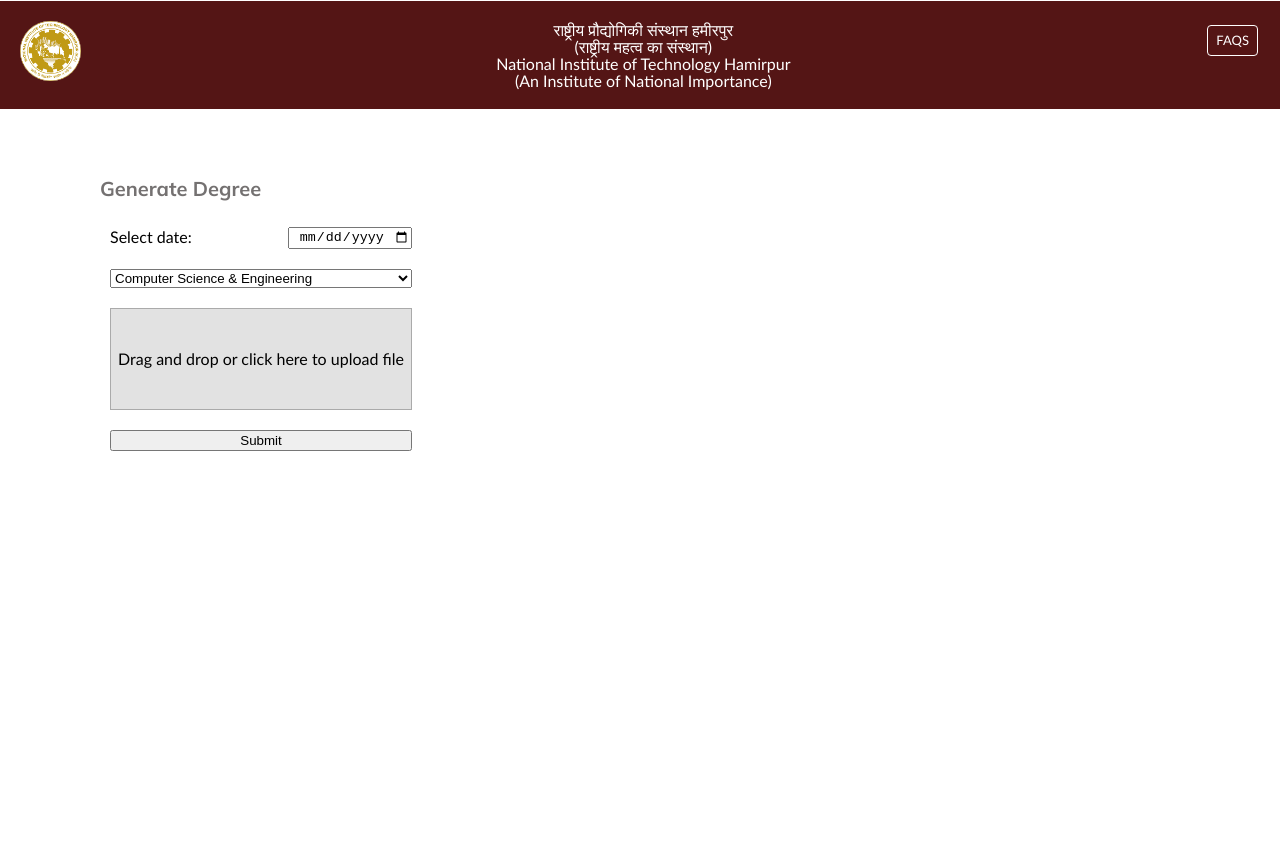
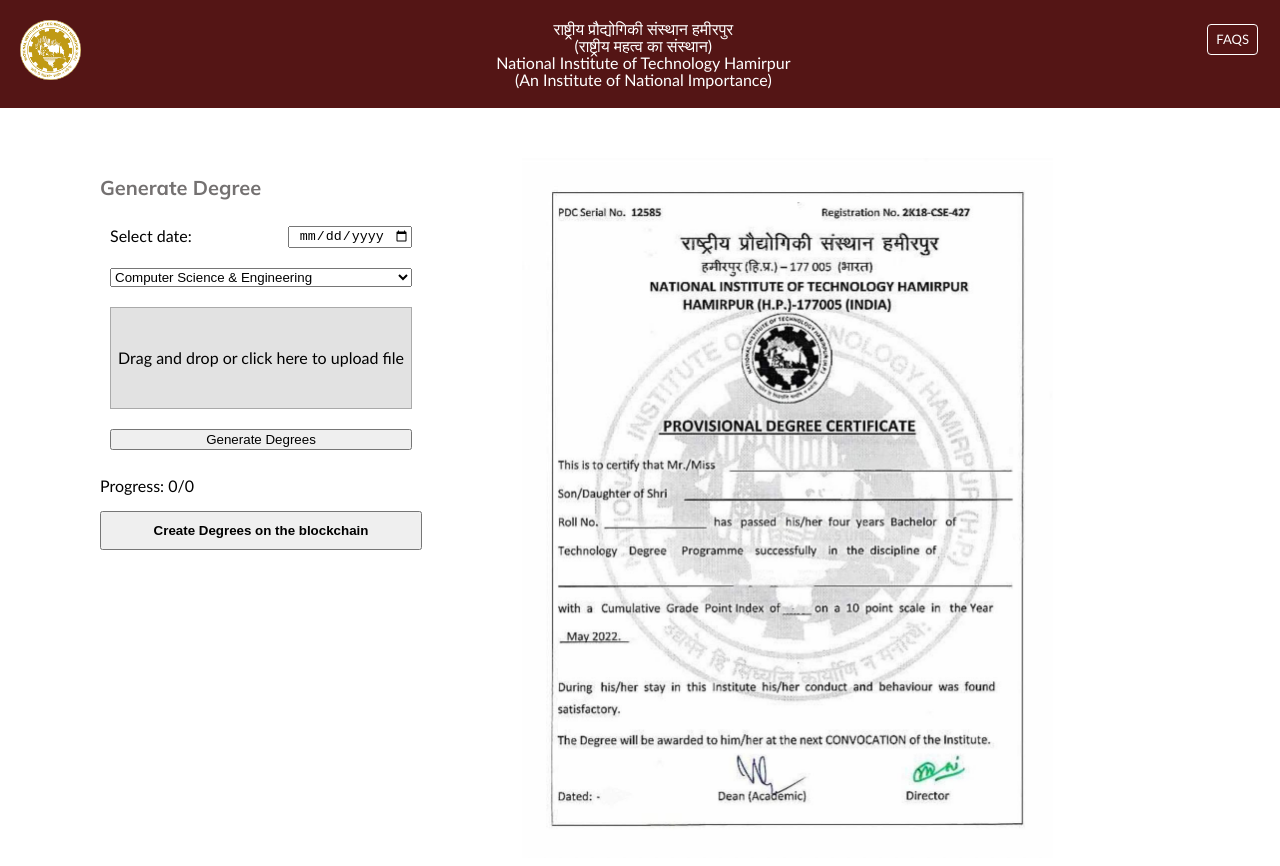
Before and after one commit to Anshit01/convocation-degree, a React (Create React App) app: page /admin in a window 1280 px wide. Shown: the top 866 px of the page. Before the commit the page ends 800 px from the top, so only its background shows below. Built offline with nearby package versions, Linux system fonts and the light colour scheme.

Commit message:
image pinning done

```diff
--- a/package.json
+++ b/package.json
@@ -7,6 +7,7 @@
     "@testing-library/react": "^13.0.0",
     "@testing-library/user-event": "^13.2.1",
     "big-number-input": "^1.0.3",
+    "canvas": "^2.10.2",
     "fabric": "^5.2.4",
     "papaparse": "^5.3.2",
     "react": "^18.2.0",
--- a/src/components/admin/admin.css
+++ b/src/components/admin/admin.css
@@ -49,3 +49,12 @@
 .file-selector input {
     display: none;
 }
+
+.mint-button {
+    padding: 10px;
+    font: 40px;
+}
+
+.admin-right {
+    margin-left: 100px;
+}
--- a/src/components/admin/admin.js
+++ b/src/components/admin/admin.js
@@ -3,19 +3,60 @@
 import Navbar from "../navbar/navbar";
 import branches from "../../assets/branches.json";
 import parser from "papaparse";
+import {createCanvas, loadImage} from "canvas";
 
 const fileTypes = ["CSV"];
 
 const Admin = () => {
 
-  function generateDegree({name, fatherName, rollNo, cgpi, branch, date}) {
+  const [imgBuffer, setImgBuffer] = useState(undefined);
+  const [count, setCount] = useState(0);
+  const [total, setTotal] = useState(0);
+  const [hashes, setHashes] = useState({});
 
+  async function generateDegree({name, fatherName, rollNo, cgpi, branch, date}) {
+    const degree = await loadImage("/degree.jpg");
+    const canvas = createCanvas(degree.width, degree.height);
+	  const ctx = canvas.getContext('2d');
+    ctx.drawImage(degree, 0, 0);
+    ctx.font = '26px Roboto';
+    ctx.fillStyle = '#000';
+    ctx.lineWidth = 2;
+
+    // Set name
+    const nameDimen = ctx.measureText(name);
+    ctx.fillText(name, degree.width / 2 - nameDimen.width / 2 + 140, 620);
+
+    // Set Father's name
+    const fatherNameDimen = ctx.measureText(fatherName);
+    ctx.fillText(fatherName, degree.width / 2 - fatherNameDimen.width / 2 + 140, 677);
+
+    // Set Roll No
+    const rollNoDimen = ctx.measureText(rollNo);
+    ctx.fillText(rollNo, degree.width / 2 - rollNoDimen.width / 2 - 260, 734);
+
+    // Set Branch
+    const branchDimen = ctx.measureText(branch);
+    ctx.fillText(branch, degree.width / 2 - branchDimen.width / 2, 845);
+
+    // Set CGPI
+    const cgpiDimen = ctx.measureText(cgpi);
+    ctx.fillText(cgpi, degree.width / 2 - cgpiDimen.width / 2 + 24, 905);
+
+    // Set Date
+    const dateDimen = ctx.measureText(date);
+    ctx.fillText(date, degree.width / 2 - dateDimen.width / 2 - 310, 1287);
+
+    const base64String = canvas.toDataURL("image/jpeg")
+    setImgBuffer(base64String);
+
+	  return base64String;
   }
 
   const [file, setFile] = useState(null);
   const [dragActive, setDragActive] = useState(false);
   const handleChange = (e) => {
-    console.log("handling file selection")
+    console.log("Handling file selection")
     e.preventDefault();
     e.stopPropagation();
     if (e.target.files && e.target.files[0]) {
@@ -36,7 +77,7 @@
   function handleDrop(e) {
     e.preventDefault();
     e.stopPropagation();
-    console.log("handling drop event")
+    console.log("Handling drop event")
     if (e.dataTransfer.files && e.dataTransfer.files[0]) {
       const filename = e.dataTransfer.files[0].name;
       if (fileTypes.includes(filename.split(".").pop().toUpperCase())) {
@@ -63,10 +104,41 @@
     }
   }
 
-  function generateDegrees(studentData, date, branch) {
-    studentData.forEach((student) => {
-      generateDegree({...student, date, branch});
+  async function generateDegrees(studentData, date, branch) {
+    setTotal(studentData.length);
+    setCount(0)
+    setImgBuffer(undefined)
+    setHashes([])
+    studentData.forEach(async (student) => {
+      const base64Image = await generateDegree({...student, date, branch});
+      const res = await fetch("https://us-central1-memecast-2913f.cloudfunctions.net/pinToIPFS-default", {
+        method: "POST",
+        headers: {
+          "Content-type": "application/json; charset=UTF-8"
+        },
+        body: JSON.stringify({
+          "data": {
+            "base64Image": base64Image,
+            "name": "Degree",
+            "description": "Degree issues by NITH",
+            "category": "Digital Certificate",
+            "password": "degree123&?/qsdrfg"
+          }
+        })
+      })
+      setCount((count) => count + 1)
+      const data = await res.json()
+      setHashes((hashes) => ({...hashes, metadata: data.result.metadata}))
     })
+  }
+
+  async function mint() {
+    if (Object.keys(hashes).length === 0) {
+      alert("Generate degrees first")
+      return
+    }
+    // TODO: Mint NFTs here using hashes array
+
   }
 
   return (
@@ -95,7 +167,6 @@
             >
               {!file || !file.name ? (
                 <>
-                  {/* <AiOutlineCloudUpload /> */}
                   <p>{dragActive? "Drop the file here": "Drag and drop or click here to upload file"}</p>
                 </>
               ) : (
@@ -110,11 +181,15 @@
                 required
               />
             </label>
-            <input type="submit" value="Submit" />
+            <input type="submit" value="Generate Degrees" />
           </form>
+          <div className="admin-progress">
+            <p>Progress: {count}/{total}</p>
+          </div>
+          <button className="mint-button" onClick={mint}><b>Create Degrees on the blockchain</b></button>
         </div>
         <div className="admin-right">
-
+          <img src={imgBuffer? imgBuffer: "/degree.jpg"} height="700px" alt=""/>
         </div>
       </div>
     </>
--- a/src/components/navbar/navbar.css
+++ b/src/components/navbar/navbar.css
@@ -3,7 +3,7 @@
     flex-direction: row;
     justify-content: space-between;
     line-height: 13px;
-    margin-top: 1px;
+    margin-top: 0px;
     padding: 20px;
     color: white;
 }
```
Also changed, not shown: public/degree.jpg (added), src/assets/data-min.csv (added), src/assets/data.csv, 1 other file (tests, documents, lock files or other folders).
